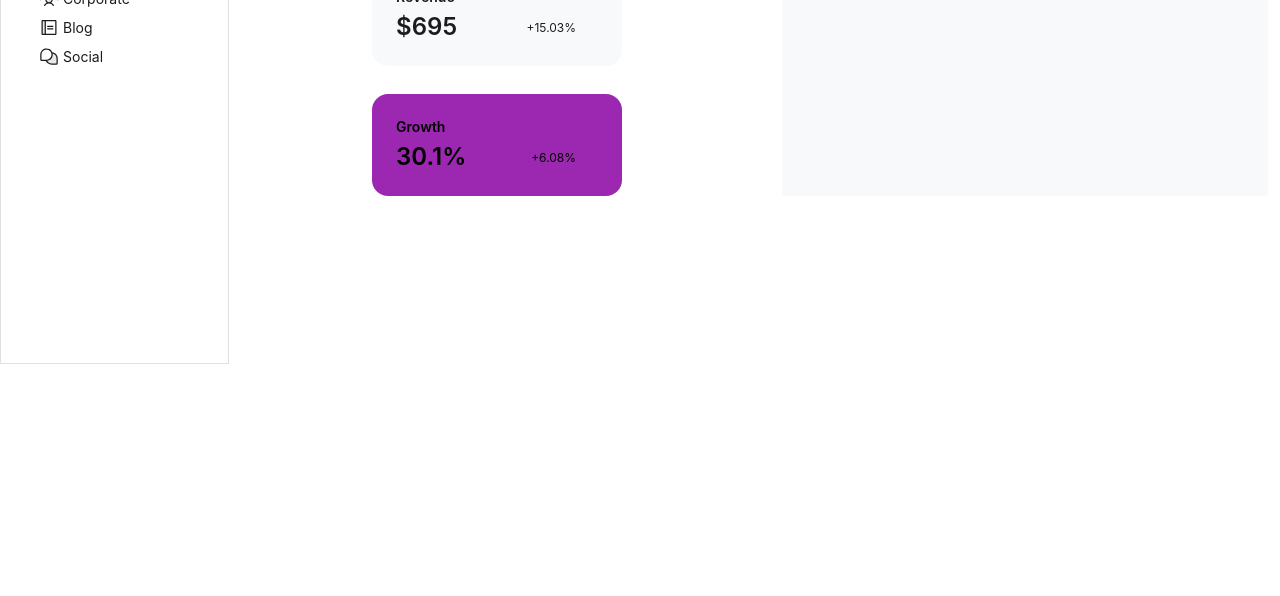
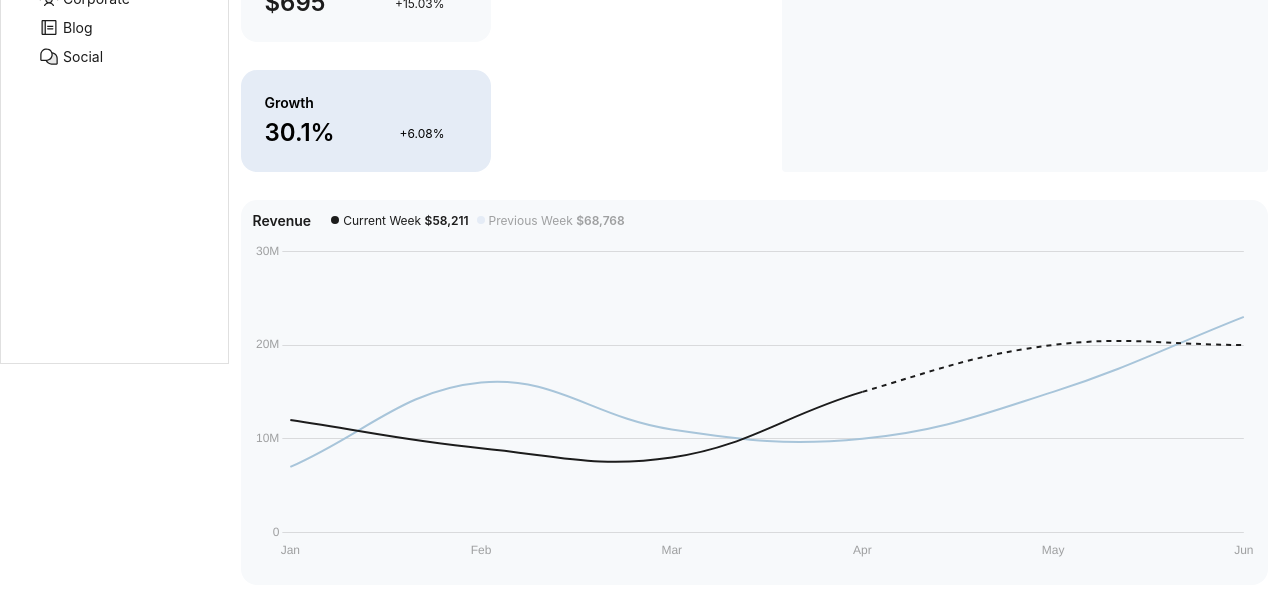
Before and after one commit to KirPot05/modern-dashboard-app, a React (Vite) app: page / in a window 1280 px wide. Shown: the part 436-1032 px from the top of the page. Before the commit the page ends 800 px from the top, so only its background shows below. Built offline with nearby package versions, Linux system fonts and the light colour scheme; some icons are missing.

Commit message:
feat: add RevenueChart component and integrate it into HomePage; update theme to ensure consistent styling

```diff
--- /dev/null
+++ b/src/components/home/revenue-chart.tsx
@@ -0,0 +1,210 @@
+import { useTheme, Box, Card, CardContent, Typography } from "@mui/material";
+import {
+  Chart as ChartJS,
+  CategoryScale,
+  LinearScale,
+  PointElement,
+  LineElement,
+  Title,
+  Tooltip,
+  Legend,
+} from "chart.js";
+import type { ChartOptions, ChartData, TooltipItem } from "chart.js";
+import { Line } from "react-chartjs-2";
+
+ChartJS.register(
+  CategoryScale,
+  LinearScale,
+  PointElement,
+  LineElement,
+  Title,
+  Tooltip,
+  Legend
+);
+
+type Props = {};
+
+function RevenueChart({}: Props) {
+  const theme = useTheme();
+
+  const labels: string[] = ["Jan", "Feb", "Mar", "Apr", "May", "Jun"];
+
+  const data: ChartData<"line"> = {
+    labels,
+    datasets: [
+      {
+        label: "Current Week",
+        data: [12, 9, 8, 15, 20, 20], // Adjusted data to match shape
+        borderColor: theme.palette.text.primary, // Black line for current week
+        backgroundColor: "transparent",
+        tension: 0.4,
+        pointRadius: 0,
+        borderWidth: 2,
+        spanGaps: true,
+        // Make the 'Current Week' line dashed after April
+        segment: {
+          borderColor: (ctx) => {
+            const index = ctx.p0DataIndex;
+            return index >= labels.indexOf("Apr")
+              ? theme.palette.text.primary
+              : undefined;
+          },
+          borderDash: (ctx) => {
+            const index = ctx.p0DataIndex;
+            return index >= labels.indexOf("Apr") ? [5, 5] : undefined;
+          },
+        },
+      },
+      {
+        label: "Previous Week",
+        data: [7, 16, 11, 10, 15, 23],
+        borderColor: theme.palette.info.main,
+        backgroundColor: "transparent",
+        tension: 0.4,
+        pointRadius: 0,
+        borderWidth: 2,
+      },
+    ],
+  };
+
+  const options: ChartOptions<"line"> = {
+    responsive: true,
+    maintainAspectRatio: false,
+    plugins: {
+      legend: {
+        display: false,
+      },
+      title: {
+        display: false,
+      },
+      tooltip: {
+        backgroundColor: theme.palette.background.paper,
+        titleColor: theme.palette.text.primary,
+        bodyColor: theme.palette.text.secondary,
+        borderColor: theme.palette.divider,
+        borderWidth: 1,
+        padding: 12,
+        caretSize: 0,
+        displayColors: true,
+        boxPadding: 4,
+        callbacks: {
+          label: function (context: TooltipItem<"line">) {
+            let label = context.dataset.label || "";
+            if (label) {
+              label += ": ";
+            }
+            if (context.parsed.y !== null) {
+              label += `$${(context.parsed.y * 1000000).toLocaleString()}`; // Convert M to full number
+            }
+            return label;
+          },
+        },
+      },
+    },
+    scales: {
+      x: {
+        grid: {
+          display: false,
+        },
+        ticks: {
+          color: theme.palette.text.secondary,
+        },
+        border: {
+          display: false,
+        },
+      },
+      y: {
+        beginAtZero: true,
+        max: 30,
+        grid: {
+          color: theme.palette.divider,
+        },
+        ticks: {
+          stepSize: 10,
+          color: theme.palette.text.secondary,
+          callback: function (value: string | number) {
+            if (Number(value) === 0) return "0";
+            return `${value}M`;
+          },
+        },
+        border: {
+          display: false,
+        },
+      },
+    },
+  };
+
+  return (
+    <Card
+      sx={{
+        backgroundColor: "background.paper",
+        boxShadow: "none",
+        borderRadius: 4,
+      }}
+    >
+      <CardContent sx={{ p: { xs: 2, sm: 3 } }}>
+        <Box
+          sx={{
+            display: "flex",
+            alignItems: "center",
+            mb: 3,
+            flexWrap: "wrap",
+          }}
+        >
+          <Typography variant="h4" sx={{ mr: 5, mb: { xs: 1, sm: 0 } }}>
+            Revenue
+          </Typography>
+          {/* Custom Legend */}
+          <Box
+            sx={{
+              display: "flex",
+              alignItems: "center",
+              flexWrap: "wrap",
+              gap: { xs: 1.5, sm: 2 },
+            }}
+          >
+            <Box sx={{ display: "flex", alignItems: "center" }}>
+              <Box
+                sx={{
+                  width: 8,
+                  height: 8,
+                  borderRadius: "50%",
+                  backgroundColor: theme.palette.text.primary,
+                  mr: 1,
+                }}
+              />
+              <Typography
+                variant="body2"
+                sx={{ color: theme.palette.text.primary }}
+              >
+                Current Week <span style={{ fontWeight: 600 }}>$58,211</span>
+              </Typography>
+            </Box>
+            <Box sx={{ display: "flex", alignItems: "center" }}>
+              <Box
+                sx={{
+                  width: 8,
+                  height: 8,
+                  borderRadius: "50%",
+                  backgroundColor: theme.palette.secondary.main,
+                  mr: 1,
+                }}
+              />
+              <Typography
+                variant="body2"
+                sx={{ color: theme.palette.text.secondary }}
+              >
+                Previous Week <span style={{ fontWeight: 600 }}>$68,768</span>
+              </Typography>
+            </Box>
+          </Box>
+        </Box>
+        <Box sx={{ height: 320 }}>
+          <Line options={options} data={data} />
+        </Box>
+      </CardContent>
+    </Card>
+  );
+}
+
+export default RevenueChart;
--- a/src/pages/home.tsx
+++ b/src/pages/home.tsx
@@ -1,5 +1,6 @@
 import { fetchCurrentStats } from "@/api";
 import ProjectionsChart from "@/components/home/projections-chart";
+import RevenueChart from "@/components/home/revenue-chart";
 import StatCard from "@/components/home/stat-card";
 import { Container, Grid, Stack, Typography } from "@mui/material";
 
@@ -7,18 +8,13 @@ function HomePage() {
   const { summary } = fetchCurrentStats();
 
   return (
-    <Container component="main" sx={{ p: 4 }}>
+    <Container component="main" sx={{ p: 2 }}>
       {/* ECommerce Section */}
-      <Typography variant="h4" py={4} px={2}>
+      <Typography variant="h4" p={2}>
         eCommerce
       </Typography>
       <Stack spacing={7} direction={{ sm: "row" }}>
-        <Grid
-          container
-          spacing={7}
-          size={{ xs: 12, sm: 6 }}
-          justifyContent="space-evenly"
-        >
+        <Grid container spacing={7} size={{ xs: 12, sm: 6 }}>
           {summary.map((stat) => (
             <StatCard
               key={stat.title}
@@ -35,7 +31,9 @@ function HomePage() {
       </Stack>
 
       {/* Revenue Section */}
-      <Stack></Stack>
+      <Stack my={7}>
+        <RevenueChart />
+      </Stack>
 
       {/* Sales Section */}
       <Stack></Stack>
--- a/src/styles/theme.ts
+++ b/src/styles/theme.ts
@@ -5,9 +5,6 @@ const baseThemeOptions: ThemeOptions = {
   palette: {
     common: { black: "#1c1c1c", white: "#ffffff" },
     divider: "rgba(28, 28, 28, 0.1)",
-    secondary: {
-      main: "#e5ecf6",
-    },
   },
   typography: {
     fontFamily: ["Inter", "Arial", "sans-serif"].join(","),
@@ -37,6 +34,9 @@ export const lightTheme = createTheme({
     mode: "light",
     primary: {
       main: "#e3f5ff",
+    },
+    secondary: {
+      main: "#e5ecf6",
     },
     info: { main: "#A8C5DA", light: "#cfdfea" },
     action: { hover: "rgba(28, 28, 28, 0.1)" },
```
